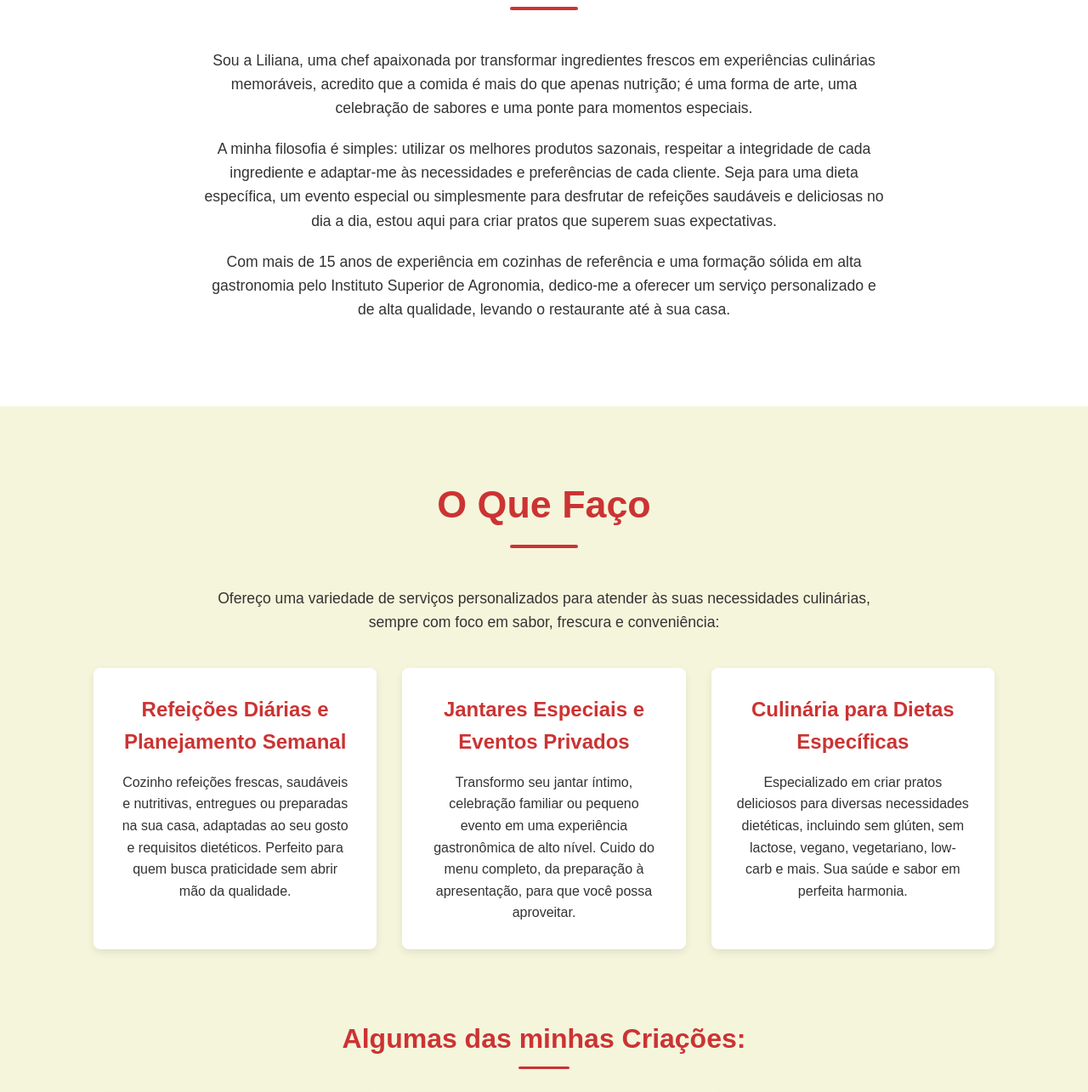
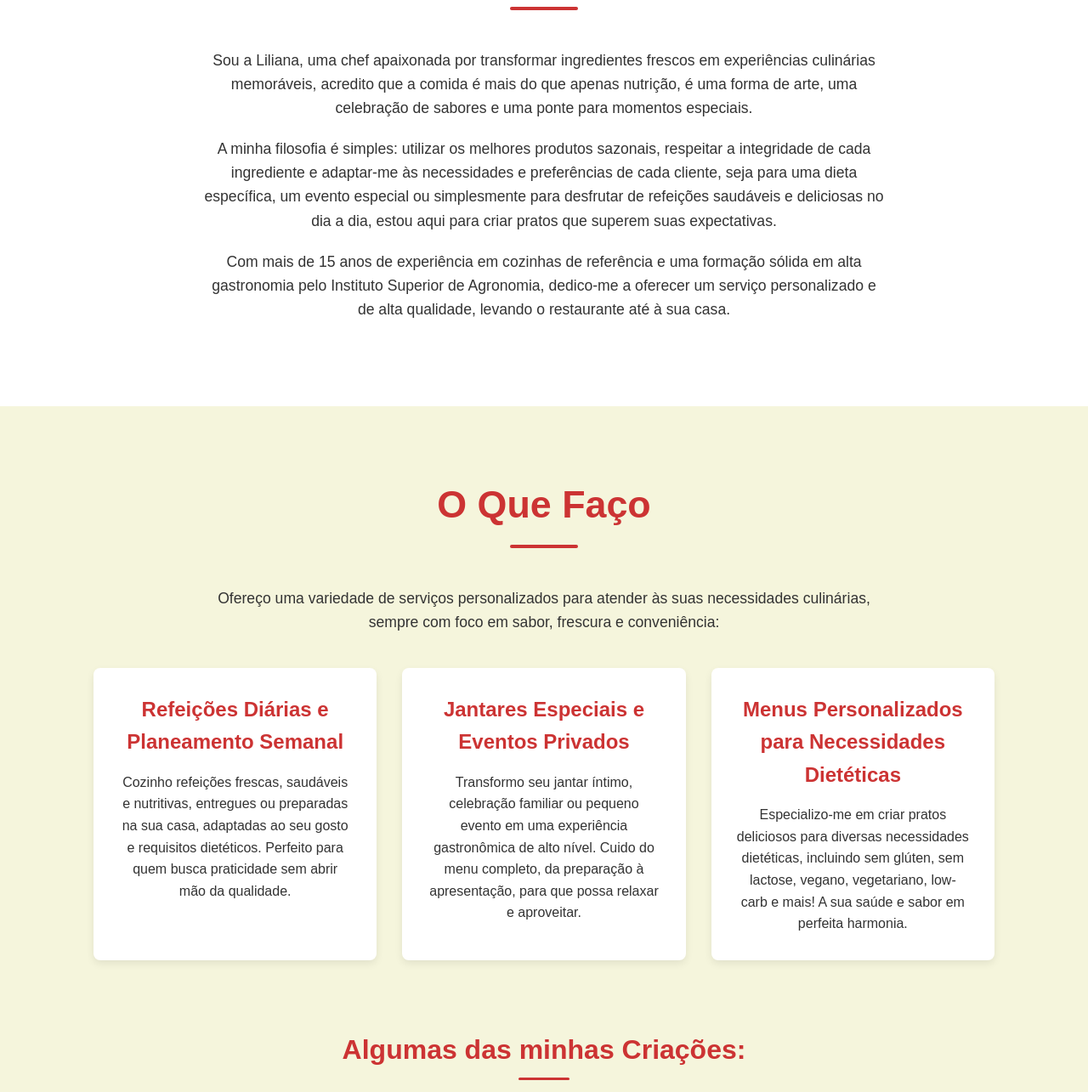
Before and after one commit to nadiairina/Lar-Sabor, a plain HTML site: page index.html in a window 1280 px wide. Shown: the part 777-2062 px from the top of the page at 85% size. Drawn offline with Linux system fonts and the light colour scheme.

Commit message:
Update index.html

```diff
--- a/index.html
+++ b/index.html
@@ -30,8 +30,8 @@
     <section id="about" class="about section-spacing">
         <div class="container">
             <h2>Quem Sou</h2>
-            <p>Sou a Liliana, uma chef apaixonada por transformar ingredientes frescos em experiências culinárias memoráveis, acredito que a comida é mais do que apenas nutrição; é uma forma de arte, uma celebração de sabores e uma ponte para momentos especiais.</p>
-            <p>A minha filosofia é simples: utilizar os melhores produtos sazonais, respeitar a integridade de cada ingrediente e adaptar-me às necessidades e preferências de cada cliente. Seja para uma dieta específica, um evento especial ou simplesmente para desfrutar de refeições saudáveis e deliciosas no dia a dia, estou aqui para criar pratos que superem suas expectativas.</p>
+            <p>Sou a Liliana, uma chef apaixonada por transformar ingredientes frescos em experiências culinárias memoráveis, acredito que a comida é mais do que apenas nutrição, é uma forma de arte, uma celebração de sabores e uma ponte para momentos especiais.</p>
+            <p>A minha filosofia é simples: utilizar os melhores produtos sazonais, respeitar a integridade de cada ingrediente e adaptar-me às necessidades e preferências de cada cliente, seja para uma dieta específica, um evento especial ou simplesmente para desfrutar de refeições saudáveis e deliciosas no dia a dia, estou aqui para criar pratos que superem suas expectativas.</p>
             <p>Com mais de 15 anos de experiência em cozinhas de referência e uma formação sólida em alta gastronomia pelo Instituto Superior de Agronomia, dedico-me a oferecer um serviço personalizado e de alta qualidade, levando o restaurante até à sua casa.</p>
         </div>
     </section>
@@ -42,16 +42,16 @@
             <p class="service-intro">Ofereço uma variedade de serviços personalizados para atender às suas necessidades culinárias, sempre com foco em sabor, frescura e conveniência:</p>
             <div class="service-grid">
                 <div class="service-item">
-                    <h3>Refeições Diárias e Planejamento Semanal</h3>
+                    <h3>Refeições Diárias e Planeamento Semanal</h3>
                     <p>Cozinho refeições frescas, saudáveis e nutritivas, entregues ou preparadas na sua casa, adaptadas ao seu gosto e requisitos dietéticos. Perfeito para quem busca praticidade sem abrir mão da qualidade.</p>
                 </div>
                 <div class="service-item">
                     <h3>Jantares Especiais e Eventos Privados</h3>
-                    <p>Transformo seu jantar íntimo, celebração familiar ou pequeno evento em uma experiência gastronômica de alto nível. Cuido do menu completo, da preparação à apresentação, para que você possa aproveitar.</p>
+                    <p>Transformo seu jantar íntimo, celebração familiar ou pequeno evento em uma experiência gastronômica de alto nível. Cuido do menu completo, da preparação à apresentação, para que possa relaxar e aproveitar.</p>
                 </div>
                 <div class="service-item">
-                    <h3>Culinária para Dietas Específicas</h3>
-                    <p>Especializado em criar pratos deliciosos para diversas necessidades dietéticas, incluindo sem glúten, sem lactose, vegano, vegetariano, low-carb e mais. Sua saúde e sabor em perfeita harmonia.</p>
+                    <h3>Menus Personalizados para Necessidades Dietéticas</h3>
+                    <p>Especializo-me em criar pratos deliciosos para diversas necessidades dietéticas, incluindo sem glúten, sem lactose, vegano, vegetariano, low-carb e mais! A sua saúde e sabor em perfeita harmonia.</p>
                 </div>
             </div>
 
```
